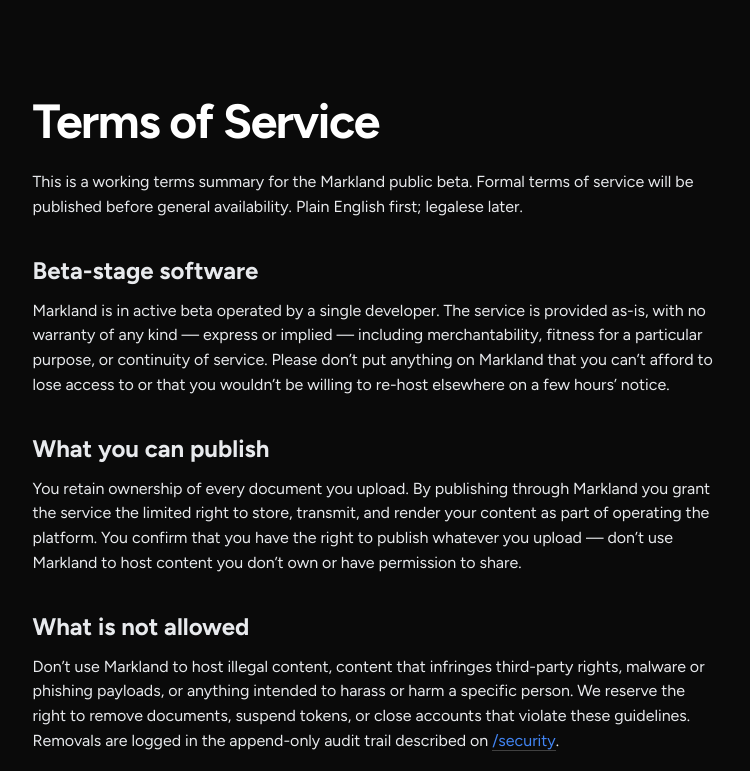
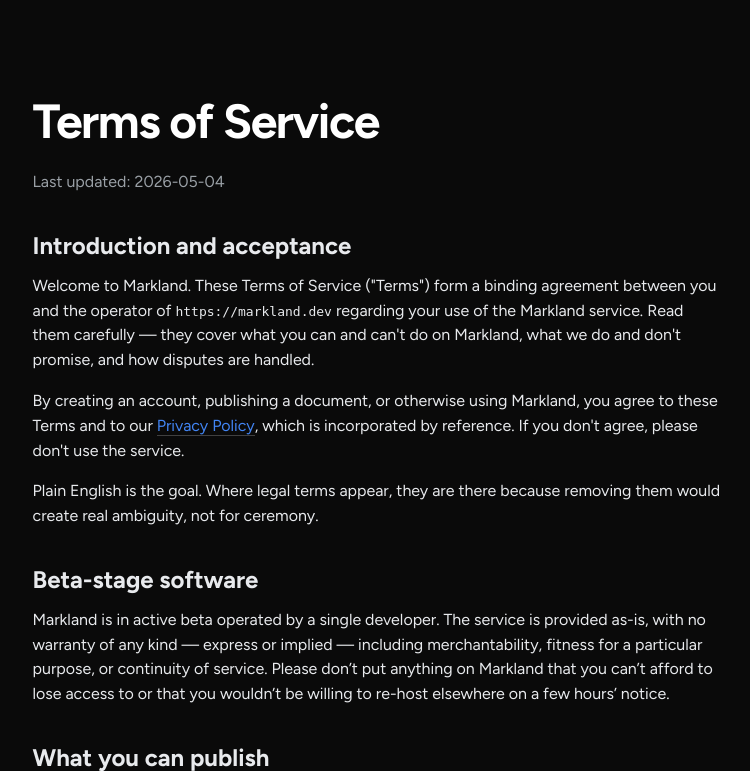
Before and after one commit to dghiles/markland, a Python web app: template src/markland/web/templates/terms.html in a window 1280 px wide. Shown: the part 74-845 px from the top of the page, without its empty margins (256-1006 px from the left). Run offline with Jinja, Linux system fonts and the light colour scheme; the template is opened without the code that fills it, so the values that code supplies are empty.

Commit message:
feat(terms): introduction and acceptance + Last updated

```diff
--- a/src/markland/web/templates/terms.html
+++ b/src/markland/web/templates/terms.html
@@ -7,8 +7,20 @@
 <article style="max-width: 720px; margin: 0 auto; padding: 3rem 1rem; color: var(--text-2);">
   <h1 style="font-family: var(--font-display); font-size: clamp(2rem, 5vw, 3rem); letter-spacing: -0.03em; line-height: 1.05; margin-bottom: 1.5rem; color: var(--text);">Terms of Service</h1>
 
-  <p style="margin-bottom: 1.4rem;">
-    This is a working terms summary for the Markland public beta. Formal terms of service will be published before general availability. Plain English first; legalese later.
+  <p style="color: var(--muted); margin-bottom: 1.4rem;">Last updated: 2026-05-04</p>
+
+  <h2 style="margin-top: 2rem; margin-bottom: 0.6rem;">Introduction and acceptance</h2>
+
+  <p style="margin-bottom: 1rem;">
+    Welcome to Markland. These Terms of Service ("Terms") form a binding agreement between you and the operator of <code>https://markland.dev</code> regarding your use of the Markland service. Read them carefully — they cover what you can and can't do on Markland, what we do and don't promise, and how disputes are handled.
+  </p>
+
+  <p style="margin-bottom: 1rem;">
+    By creating an account, publishing a document, or otherwise using Markland, you agree to these Terms and to our <a href="/privacy" style="color: var(--blue); border-bottom: 1px solid var(--outline);">Privacy Policy</a>, which is incorporated by reference. If you don't agree, please don't use the service.
+  </p>
+
+  <p style="margin-bottom: 1rem;">
+    Plain English is the goal. Where legal terms appear, they are there because removing them would create real ambiguity, not for ceremony.
   </p>
 
   <h2 style="margin-top: 2rem; margin-bottom: 0.6rem;">Beta-stage software</h2>
```
